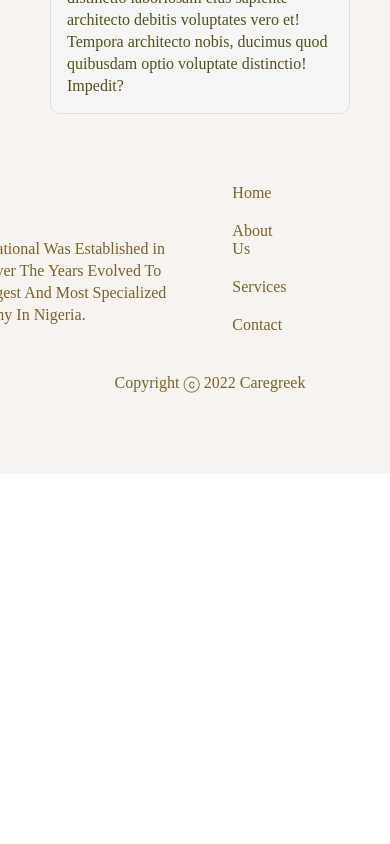
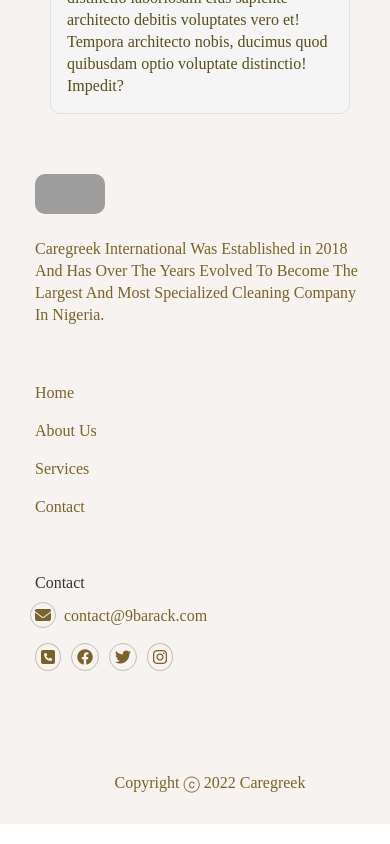
Before and after one commit to baaraka/caregreek--, a React (Create React App) app: page / in a window 390 px wide. Shown: the part 5980-6824 px from the top of the page. Before the commit the page ends 6454 px from the top, so only its background shows below. Built offline with nearby package versions, Linux system fonts and the light colour scheme; grey boxes are pictures that could not be loaded.

Commit message:
add media queries for smartphones

```diff
--- a/src/footer/Footer.css
+++ b/src/footer/Footer.css
@@ -101,3 +101,39 @@
   padding-right: 10px;
   padding-top: 10px;
 }
+/* small devices (smartphones) */
+@media screen and (max-width: 767px) {
+  .footer {
+    width: 100%;
+    height: 100%;
+  }
+  .footerDiv {
+    max-width: 100%;
+  }
+  .footerDivList {
+    width: 100%;
+    height: 100%;
+  }
+  .footerDivListItem {
+    max-width: 100%;
+    display: flex;
+    flex-direction: column;
+  }
+  .footerListItemLeft {
+    max-width: 100%;
+    position: relative;
+    left: 5px;
+  }
+  .footerTopCenter {
+    position: relative;
+    left: 25px;
+  }
+  .footerRight {
+    position: relative;
+    left: 30px;
+  }
+  .footerSpan {
+    width: 100%;
+    padding-right: 60px;
+  }
+}
```
